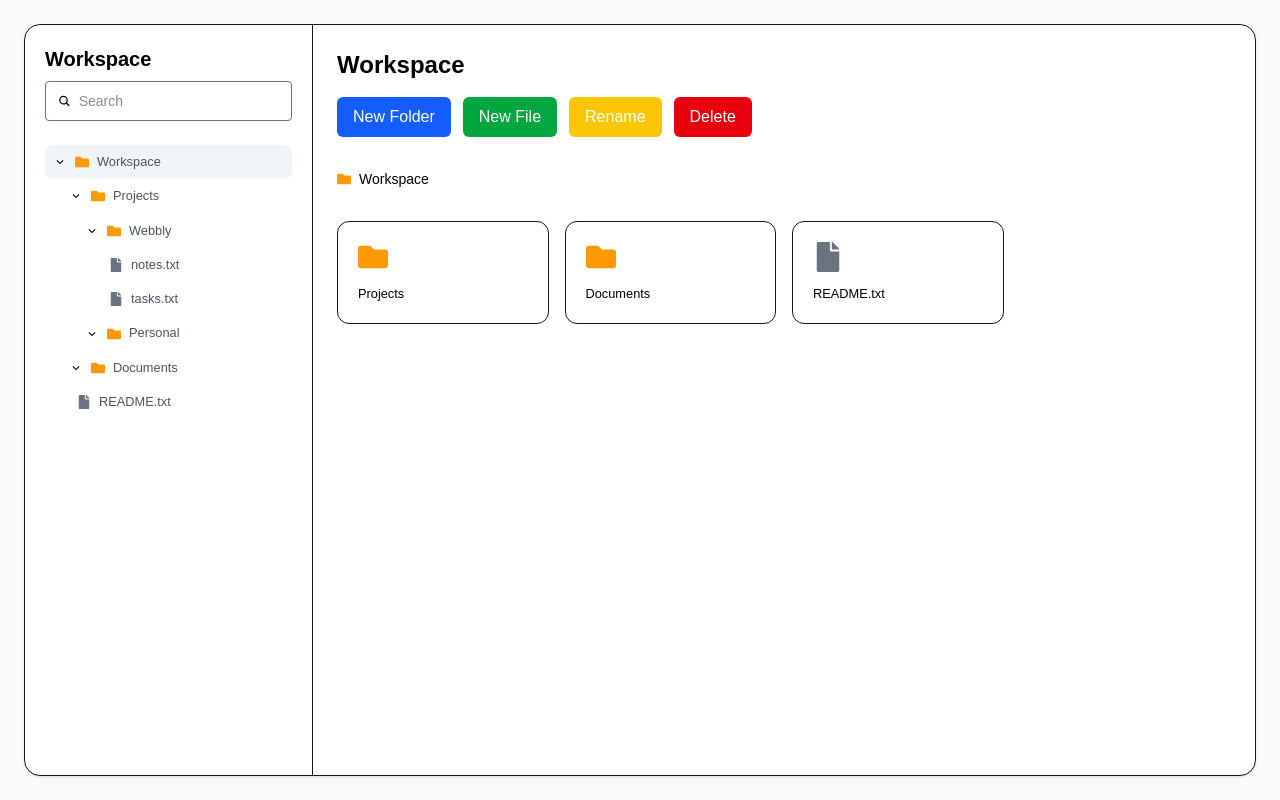
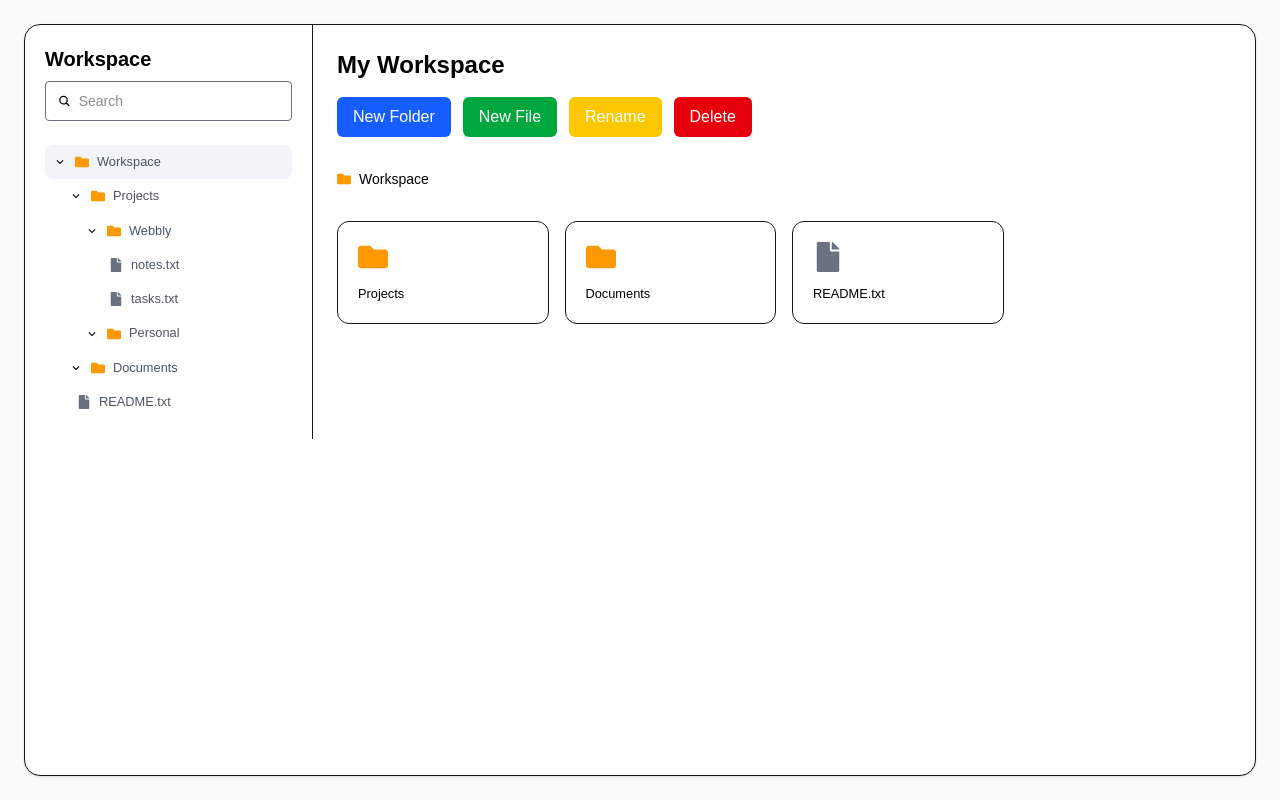
Before and after one commit to ehasunulislam/webbly_media_mini_workspace_explorer, a Next.js app: page / in a window 1280 px wide. Built offline with nearby package versions, Linux system fonts and the light colour scheme.

Commit message:
separete the left-side-bar and right-side-bar within components

```diff
--- /dev/null
+++ b/src/components/LeftSideBar.tsx
@@ -0,0 +1,40 @@
+"use client"
+
+import { useWorkSpaceStore } from "@/store/workspace-store";
+import Search from "./Search";
+import FolderTree from "./Folder-tree";
+
+const LeftSideBar = () => {
+ const  { items, setSelectedFolder, setSelectedFile} = useWorkSpaceStore();
+
+ const rootFolder = items.find(
+    (item) => item.parentId === null
+  );
+
+  return (
+
+    <div>
+      <aside className="w-72 border-r p-5">
+        <h1 className="text-xl font-bold text-black">Workspace</h1>
+
+        <Search
+          items={items}
+          onSelect={(i) => {
+            if (i.type === "folder") {
+              setSelectedFolder(i.id);
+            } else if (i.parentId) {
+              setSelectedFolder(i.parentId);
+              setSelectedFile(i.id);
+            }
+          }}
+        />
+
+        <section className="mt-6">
+          {rootFolder && <FolderTree item={rootFolder} />}
+        </section>
+      </aside>
+    </div>
+  );
+};
+
+export default LeftSideBar;
--- /dev/null
+++ b/src/components/RightSidebar.tsx
@@ -0,0 +1,59 @@
+"use client"
+
+import { useWorkSpaceStore } from "@/store/workspace-store";
+import TextEditor from "./TextEditor";
+import ButtonGroup from "./ButtonGroup";
+import Breadcrumbs from "./Breadcrumbs";
+import { FaFile, FaFolder } from "react-icons/fa";
+
+const RightSidebar = () => {
+  const { items, selectedFolderId, selectedFileId, setSelectedFolder, setSelectedFile} = useWorkSpaceStore();
+
+  return (
+    <section className="flex-1 p-6">
+      {selectedFileId ? (
+        <TextEditor />
+      ) : (
+        <>
+          <h2 className="text-2xl font-semibold text-black">My Workspace</h2>
+
+          <ButtonGroup />
+
+          <Breadcrumbs />
+
+          <div className="mt-6 grid grid-cols-2 gap-4 md:grid-cols-4">
+            {items
+              .filter((i) => i.parentId === selectedFolderId)
+              .map((i) => (
+                <div
+                  key={i.id}
+                  onClick={() => {
+                    if (i.type === "folder") {
+                      setSelectedFolder(i.id);
+                    } else {
+                      setSelectedFile(i.id);
+                    }
+                  }}
+                  className="cursor-pointer rounded-xl border p-5 transition hover:border-gray-400 hover:shadow-sm"
+                >
+                  <div className="text-3xl">
+                    {i.type === "folder" ? (
+                      <FaFolder className="text-amber-500" />
+                    ) : (
+                      <FaFile className="text-gray-500" />
+                    )}
+                  </div>
+
+                  <p className="mt-3 text-[0.8rem] font-medium text-black">
+                    {i.name}
+                  </p>
+                </div>
+              ))}
+          </div>
+        </>
+      )}
+    </section>
+  );
+};
+
+export default RightSidebar;
--- a/src/components/Work-Space.tsx
+++ b/src/components/Work-Space.tsx
@@ -1,103 +1,13 @@
-"use client";
-
-import { useWorkSpaceStore } from "@/store/workspace-store";
-import { FaFile, FaFolder } from "react-icons/fa";
-import FolderTree from "./Folder-tree";
-import ButtonGroup from "./ButtonGroup";
-import Breadcrumbs from "./Breadcrumbs";
-import Search from "./Search";
-import TextEditor from "./TextEditor";
+import LeftSideBar from "./LeftSideBar";
+import RightSidebar from "./RightSidebar";
 
 const WorkSpace = () => {
-  const {
-    items,
-    selectedFolderId,
-    selectedFileId,
-    setSelectedFolder,
-    setSelectedFile,
-  } = useWorkSpaceStore();
-
-  const rootFolder = items.find(
-    (item) => item.parentId === null
-  );
 
   return (
     <main className="min-h-screen bg-slate-50 p-6">
       <div className="mx-auto flex min-h-[calc(100vh-48px)] max-w-7xl overflow-hidden rounded-2xl border bg-white shadow-sm">
-
-        {/* sidebar */}
-        <aside className="w-72 border-r p-5">
-          <h1 className="text-xl font-bold text-black">
-            Workspace
-          </h1>
-
-          <Search
-            items={items}
-            onSelect={(i) => {
-              if (i.type === "folder") {
-                setSelectedFolder(i.id);
-              } else if (i.parentId) {
-                setSelectedFolder(i.parentId);
-                setSelectedFile(i.id);
-              }
-            }}
-          />
-
-          <section className="mt-6">
-            {rootFolder && <FolderTree item={rootFolder} />}
-          </section>
-        </aside>
-
-        {/* main side */}
-        <section className="flex-1 p-6">
-
-          {selectedFileId ? (
-            <TextEditor />
-          ) : (
-            <>
-              <h2 className="text-2xl font-semibold text-black">
-                Workspace
-              </h2>
-
-              <ButtonGroup />
-
-              <Breadcrumbs />
-
-              <div className="mt-6 grid grid-cols-2 gap-4 md:grid-cols-4">
-                {items
-                  .filter(
-                    (i) => i.parentId === selectedFolderId
-                  )
-                  .map((i) => (
-                    <div
-                      key={i.id}
-                      onClick={() => {
-                        if (i.type === "folder") {
-                          setSelectedFolder(i.id);
-                        } else {
-                          setSelectedFile(i.id);
-                        }
-                      }}
-                      className="cursor-pointer rounded-xl border p-5 transition hover:border-gray-400 hover:shadow-sm"
-                    >
-                      <div className="text-3xl">
-                        {i.type === "folder" ? (
-                          <FaFolder className="text-amber-500" />
-                        ) : (
-                          <FaFile className="text-gray-500" />
-                        )}
-                      </div>
-
-                      <p className="mt-3 text-[0.8rem] font-medium text-black">
-                        {i.name}
-                      </p>
-                    </div>
-                  ))}
-              </div>
-            </>
-          )}
-
-        </section>
+        <LeftSideBar />
+        <RightSidebar />
       </div>
     </main>
   );
```
